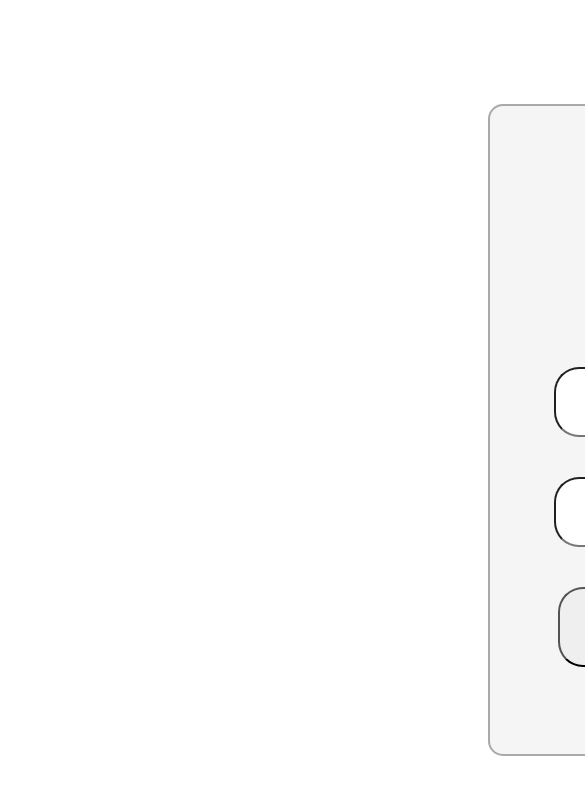
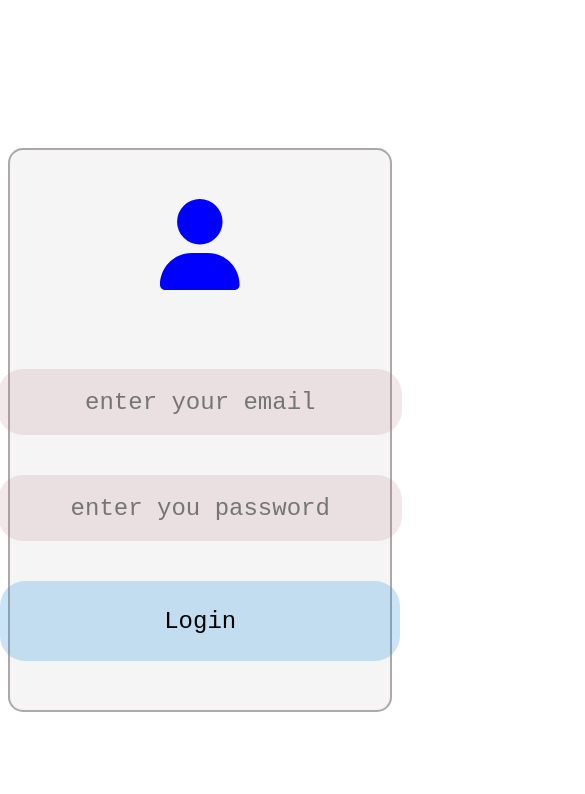
Before and after one commit to devCode21/webServer, a React (Vite) app in the folder vite-project/: page /Login in a window 390 px wide. Shown: the top 794 px of the page, 585 px wide, since content can reach past the window. Built offline with nearby package versions, Linux system fonts and the light colour scheme.

Commit message:
cssChange

```diff
--- a/vite-project/src/AddListingPage.jsx
+++ b/vite-project/src/AddListingPage.jsx
@@ -169,7 +169,7 @@ if(!Owner){
 
         </form >
       <div className='img'>
-             <img style={{height:'29rem', width:'28rem' ,marginLeft:'8rem', marginTop:'2rem',borderRadius:"10px"}}   src={prev?prev:img1} alt="" />
+             <img className='addlisImage'   src={prev?prev:img1} alt="" />
         </div>
 
       </div>
--- a/vite-project/src/App.css
+++ b/vite-project/src/App.css
@@ -154,12 +154,11 @@ nav div input{
   margin-top: 2rem;
   margin-bottom: 4rem;
   height: 12rem;
-  width: 97%;
+
   border: 2px solid #cdcdecc7;
   border-radius: 10px;
   display: flex;
   flex-direction: column;
-
   font-size: 1.2rem;
 
 }
@@ -325,7 +324,7 @@ nav div input{
   margin-left: .75rem;
   height: 70rem;
   width: 99%;
-  border: 2px solid black;
+
 
 }
 
@@ -370,6 +369,14 @@ input:focus{
   font-size: 1.5rem;
 }
 
+.addlisImage{
+   height: 29rem;
+   width: 28rem;
+   margin-left: 8rem;
+   margin-top:2rem ;
+   border-radius: 10px;
+
+}
 
 
 /* listing page */
@@ -506,6 +513,7 @@ width: 60%;
   border-radius: 15px;
 
 }
+
 
 
 
@@ -700,8 +708,10 @@ width: 60%;
   .LogSignup:hover{
 
     height:2rem;
-    width:2.5rem;
+    width:2.8rem;
+    font-size: .5rem;
     text-align:center;
+    font-family: monospace;
     align-content:center;
     background-color:rgb(0, 255, 68);
     border-radius:12px;
@@ -847,9 +857,9 @@ width: 60%;
  margin-top: 0rem;
  margin-bottom: 4rem;
  height: 10rem;
- width: 97vw;
+
  border: 2px solid #cdcdecc7;
- border: 2px solid black;
+
  border-radius: 8px;
  display: flex;
  flex-direction: column;
@@ -864,34 +874,33 @@ width: 60%;
     font-size: 1rem;
     font-family: monospace;
 
-    width: 70%;
+    width: 90%;
     border: none;
     border-bottom: 2px solid #161616;
 
 }
 
 .review input:focus{
-  border: none;
+  outline: none;
 }
 
 .review button{
   margin-top: 1rem;
   height: 3rem;
-  width: 8rem;
+  width: 7rem;
   border-radius: 10px;
   margin-right: 2rem;
   border: none;
   font-family: monospace;
   font-size: larger;
 
-
 }
 /* footer */
 
 .review button:hover{
- height: 4rem;
+ height:  3rem;
  background-color: #203ccd5d;
- width: 10rem;
+ width: 7rem;
  border-radius: 10px;
  margin-right: 2rem;
  border: none;
@@ -1026,41 +1035,61 @@ border-radius: 10px;
 }
 
 .addLis{
+font-family: monospace;
  margin-top: 1rem;
- margin-left: .75rem;
+margin-left: 0rem;
  height: 70rem;
  width: 99%;
- border: 2px solid black;
+
+ display: flex;
+ flex-direction: column;
 
 }
 
 .add-detail{
+  margin-top: 1rem;
 
-  height:7rem ;
-  width: 49rem;
-  font-size: 1.5rem;
+  height:3rem ;
+  width: 25rem;
+  font-size: .6rem;
   text-transform: capitalize;
-  margin-left: 2rem;
+  margin-left: .5rem;
   display: flex;
- justify-content: space-around;
- align-items: center;
+  justify-content: space-around;
+  align-items: center;
 
 }
 .add-detail input{
- height: 3rem;
- width: 40rem;
+
+
+  align-content: center;
+ height: 2rem;
+ width: 100%;
  margin-left: 1rem;
  border-radius: 8px;
- border-color: greenyellow;
+ border-color: rgba(172, 255, 47, 0.447);
 }
 .addLis button{
-
+margin-top: 1rem;
  height: 3rem;
  width: 8rem;
+ font-family: monospace;
+ border: 2px solid rgba(0, 0, 0, 0.24);
  border-radius: 10px;
- margin-left: 2rem;
+ margin-left: 0.5rem;
  font-size: 1.5rem;
 }
+
+
+.addlisImage{
+  height: 24rem;
+  width: 24rem;
+  margin-left: 1rem;
+  margin-top:2rem ;
+  border-radius: 10px;
+
+}
+
 
 /* listing page */
 .lists{
@@ -1105,7 +1134,7 @@ border-radius: 10px;
 }
 
 .lis_img{
-width: 60%;
+ width: 100%;
 
  border-radius: 10px;
  display: flex;
@@ -1113,7 +1142,7 @@ width: 60%;
 
 }
 .lis_img img{
-  width: 22rem;
+  width: 25rem;
   height: 27rem;
   border-radius: 15px;
 
@@ -1142,10 +1171,11 @@ width: 60%;
 .btn button{
   margin: 0px;
    height: 4rem;
-   width: 10rem;
+   width: 8rem;
+
    border: none;
    background-color: rgb(109, 237, 4);
-   margin-right: 7rem;
+   margin-right: 2rem;
    border-radius: 25px;
 
    color: #181717;
@@ -1168,5 +1198,83 @@ width: 60%;
 
 }
 
+.LoginBox{
+  height: 100vh;
+
+  width: 97vw;
+  display: flex;
+  justify-content: space-between;
+  align-items: center;
+
+
+/* background-image: url('https://th.bing.com/th/id/R.948376f6d8514aeaa5580deb39013e13?rik=5LVJUIUlfTmf5w&riu=http%3a%2f%2fwallpapercave.com%2fwp%2f4lImLyA.jpg&ehk=2AQZ2jVoiesMErnFGBSxD2RbgdF%2fXjSF88oMXVEHU8o%3d&risl=&pid=ImgRaw&r=0') */
+}
+
+.login_img{
+   visibility: hidden;
+}
+
+.login_img img{
+  height: 100%;
+  visibility: hidden;
+  display: none;
 
 }
+.Login{
+  border: 2px solid rgba(124, 115, 115, 0.589);
+  background-color: whitesmoke;
+  display: flex;
+  width: 90%;
+  font-family: monospace;
+  flex-direction: column;
+  justify-content: space-around;
+  align-items: center;
+  height: 32.5rem;
+  margin-left: 0rem;
+  padding: 1.25rem;
+  border-radius: 15px;
+
+}
+
+
+
+
+.Login div{
+
+  height: 3rem;
+  border-radius: 25px;
+
+
+
+
+}
+.Profile{
+  height: 10rem;
+  margin-bottom: 4rem;
+
+
+}
+.Login input{
+  font-size: 1.5rem;
+  font-family: monospace;
+   height: 4rem;
+   width: 25rem;
+   border-radius: 25px;
+   text-align: center;
+   border: none;
+   background-color: rgba(184, 126, 136, 0.184);
+}
+
+.Login button{
+  border-radius: 25px;
+  height: 5rem;
+  width: 25rem;
+  font-size: 1.5rem;
+  background-color: #3498db43;
+  border: none;
+  font-family: monospace;
+}
+
+
+
+}
--- a/vite-project/src/LisDetail.jsx
+++ b/vite-project/src/LisDetail.jsx
@@ -85,7 +85,7 @@ function LisDetail() {
          </div>
          <div className='btn'>
        {
-         Owner==user? <><button ><Link to={`/${id}/updateLis`}>Update</Link></button>
+         Owner==user? <><button ><Link  style={{color:'black'}} to={`/${id}/updateLis`}>Update</Link></button>
          <button onClick={del }>Delete</button>
  </>: ' '
        }
```
